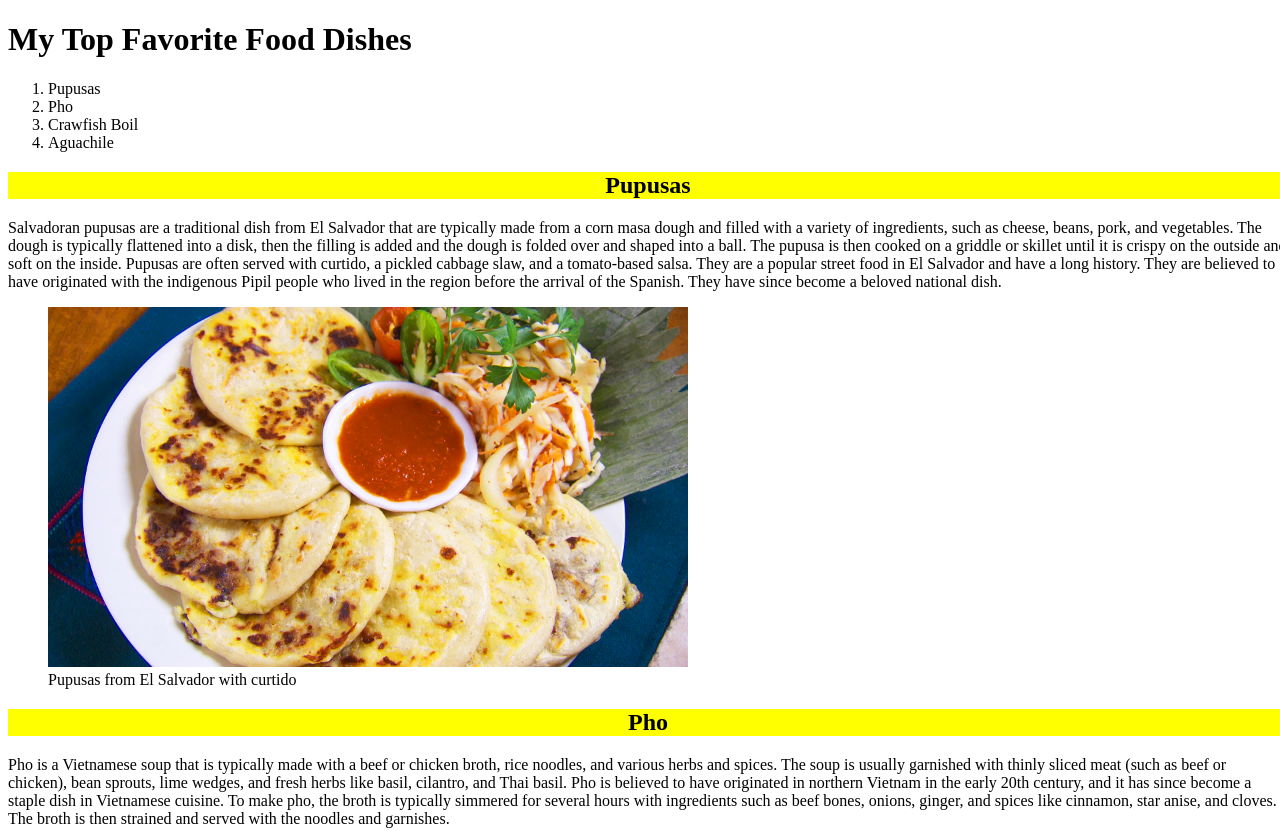
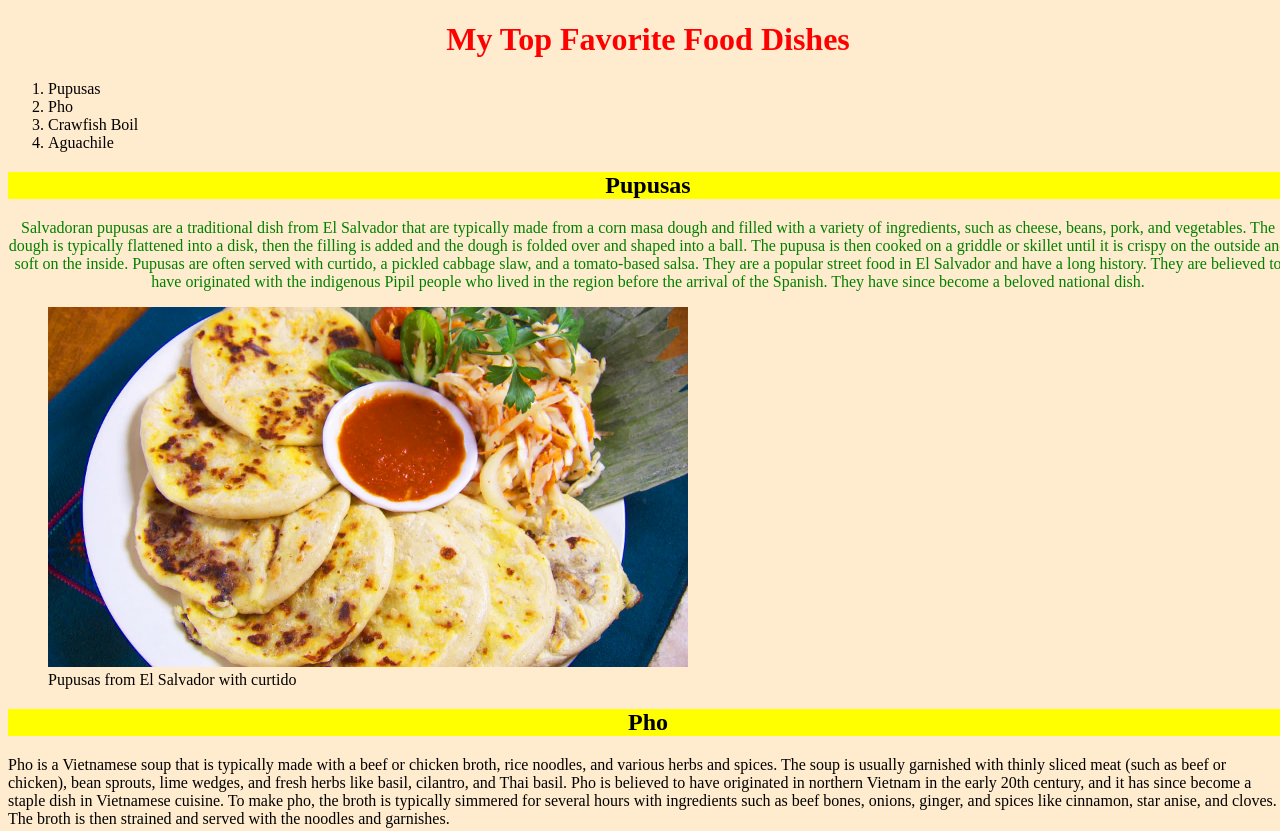
Before and after one commit to KC-LCW-Jan-23-Classroom/js-assignment-4-html-me-something-yep11, a website: page index.html in a window 1280 px wide. Shown: the top 831 px of the page. Drawn offline with Linux system fonts and the light colour scheme.

Commit message:
corrections

```diff
--- a/index.html
+++ b/index.html
@@ -6,7 +6,7 @@
   </head>
   <body>
     <header>
-      <h1>My Top Favorite Food Dishes</h1>
+      <h1 id="mainHeading">My Top Favorite Food Dishes</h1>
       <ol>
         <li>Pupusas</li>
         <li>Pho</li>
@@ -19,7 +19,7 @@
         <section>
           <a name="Pupusas"></a>
           <h2>Pupusas</h2>
-          <p>
+          <p id="testP" class="funParagraph">
             Salvadoran pupusas are a traditional dish from El Salvador that are
             typically made from a corn masa dough and filled with a variety of
             ingredients, such as cheese, beans, pork, and vegetables. The dough
--- a/styles.css
+++ b/styles.css
@@ -1,18 +1,30 @@
 /* Write your CSS here! */
-
-body{
+#mainHeading {
+  color: red;
+  text-decoration-line: underline;
+  text-decoration: purple;
+}
+body {
   width: 100%;
   margin-top: 8px;
   margin-bottom: 8px;
   margin-right: 8px;
   margin-left: 8px;
   display: block;
-
+  background-color: blanchedalmond;
+}
+h1 {
+  text-align: center;
+}
+p.funParagraph {
+  color: green;
+  text-align: center;
 }
 h2 {
   text-align: center;
   background-color: yellow;
 }
+
 footer {
   border: 1px solid black;
   background-color: white;
```
Lines whose indentation alone changed are shown as unchanged.
